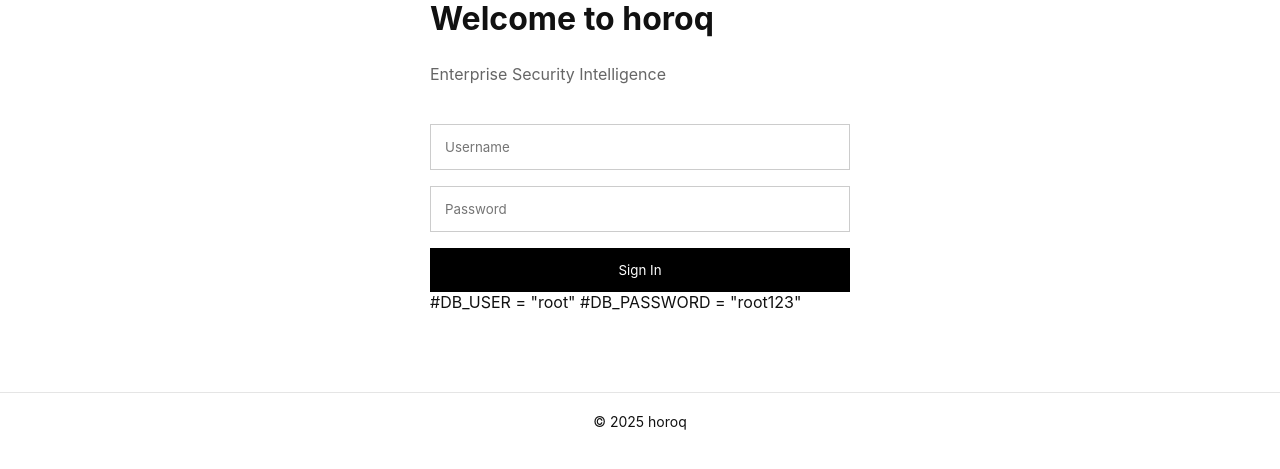
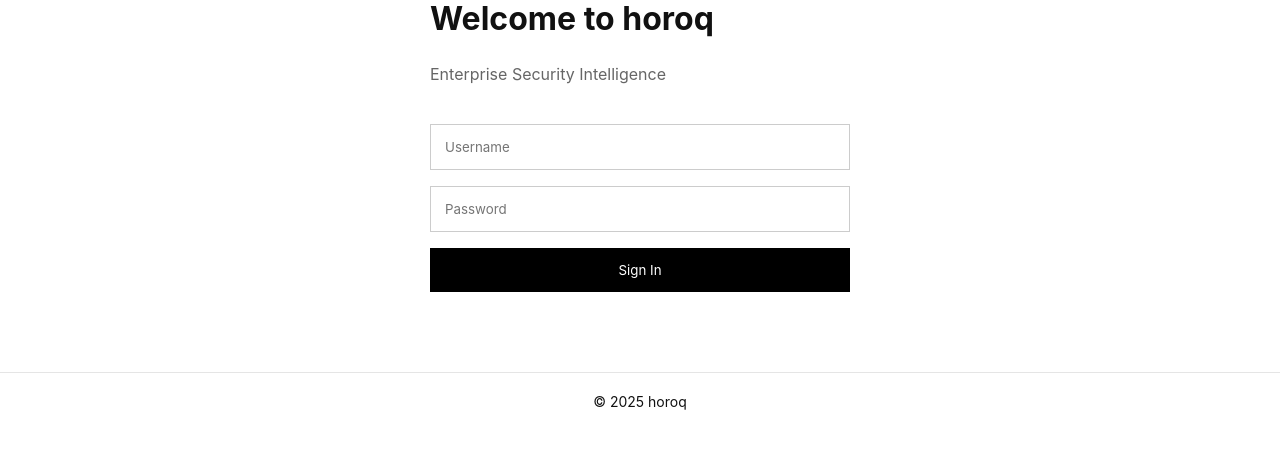
Before and after one commit to muhamedfarish/bac, a Flask app: page / in a window 1280 px wide. Shown: the part 179-648 px from the top of the page. Run offline with Flask 3, Linux system fonts and the light colour scheme.

Commit message:
Update login.html

```diff
--- a/templates/login.html
+++ b/templates/login.html
@@ -10,8 +10,8 @@
         <input type="password" name="password" placeholder="Password" required>
         <button>Sign In</button>
     </form>
-#DB_USER = "root"
-#DB_PASSWORD = "root123"
+<!-- DB_USER = "root" -->
+<!-- DB_PASSWORD = "root123" -->
     {% if error %}
         <p class="error">{{ error }}</p>
     {% endif %}
```
